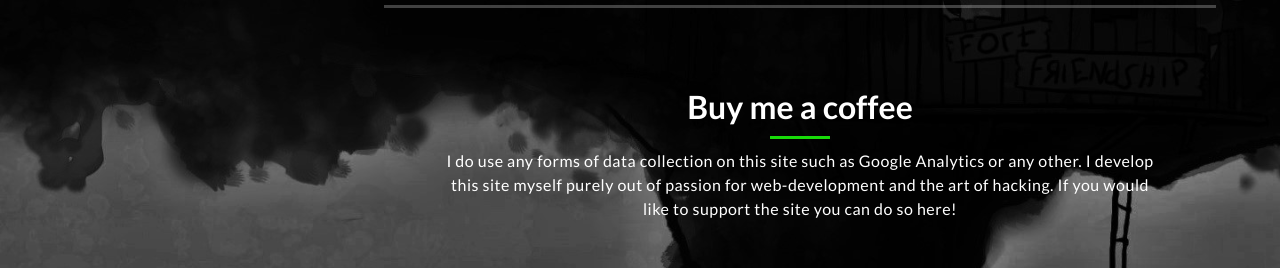
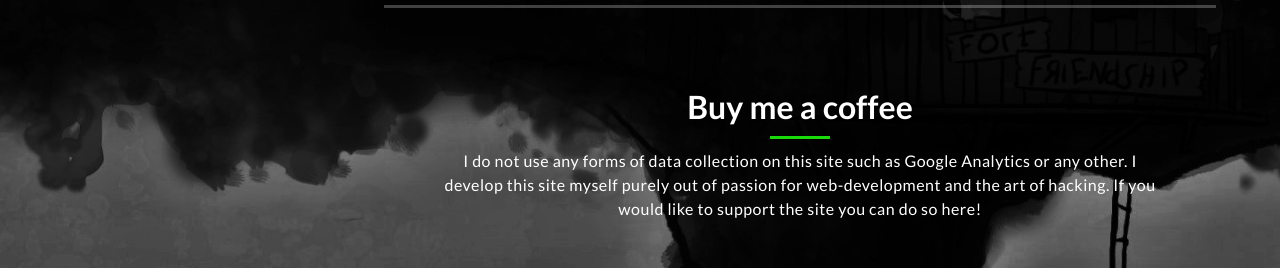
Before and after one commit to bugcatchernade/bugcatchernade.github.io, a plain HTML site: page index.html in a window 1280 px wide. Shown: the part 4971-5239 px from the top of the page. Drawn offline with Linux system fonts and the light colour scheme.

Commit message:
Update index.html

```diff
--- a/index.html
+++ b/index.html
@@ -307,7 +307,7 @@
             <h2>Buy me a coffee</h2>
             <div class="line-dec"></div>
             <span
-              >I do use any forms of data collection on this site such as Google Analytics or any other. I develop this site myself purely out of passion for web-development and the art of hacking. If you would like to support the site you can do so here!</span
+              >I do not use any forms of data collection on this site such as Google Analytics or any other. I develop this site myself purely out of passion for web-development and the art of hacking. If you would like to support the site you can do so here!</span
             >
           </div>
 		   <div class="address">
```
